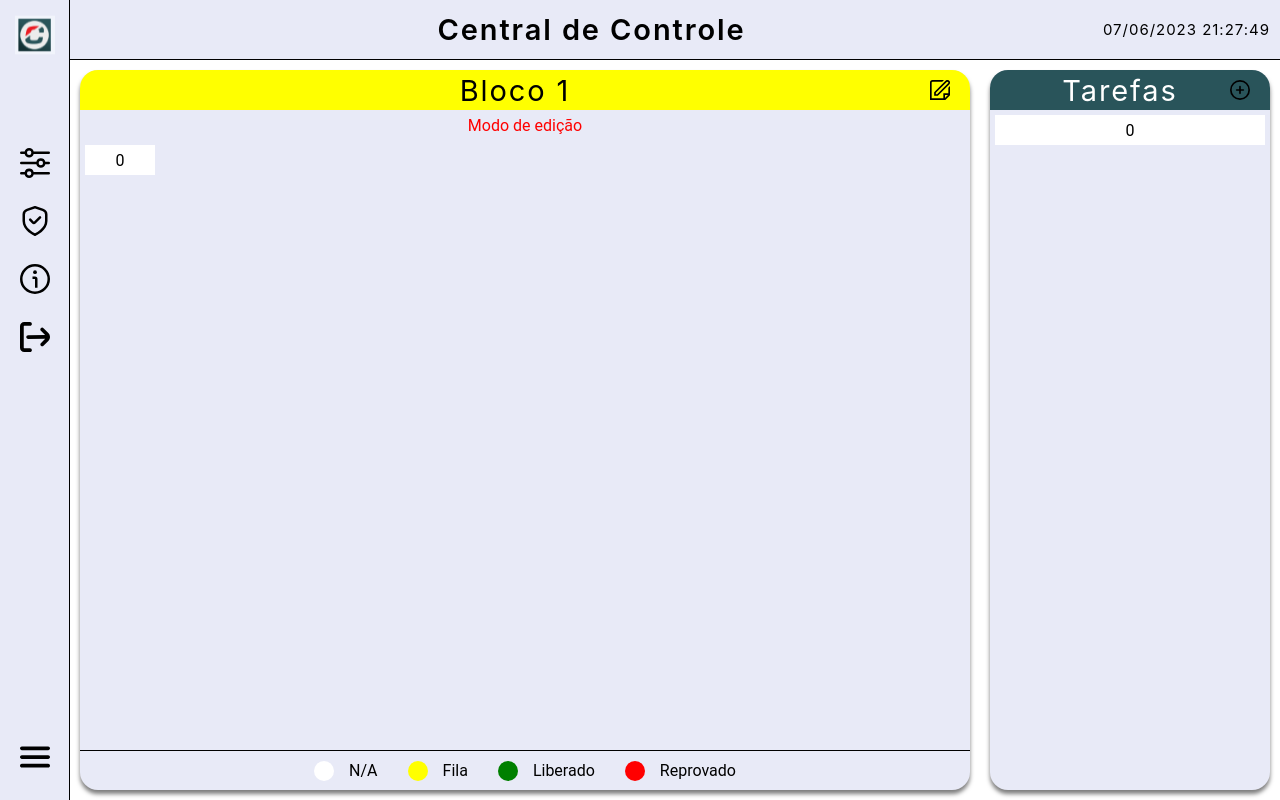
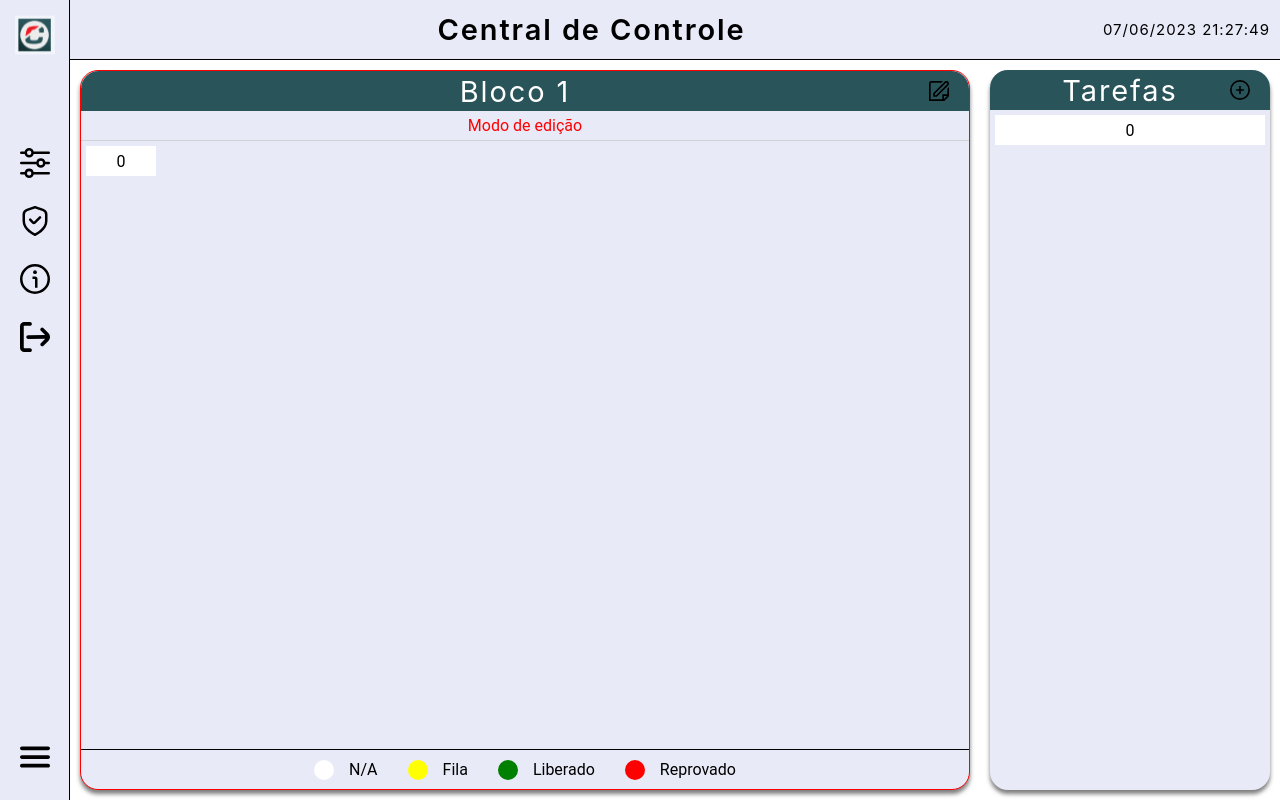
Before and after one commit to matheusbiaggio/C4A-antigo, a React (Create React App) app: page / in a window 1280 px wide. Both pictures are taken after a click on the button 1240 px from the left and 90 px from the top of the page. Built offline with nearby package versions, Linux system fonts and the light colour scheme.

Commit message:
Resolução bug de não movimentar o bloco ao mudar para edição

```diff
--- a/src/components/Block.jsx
+++ b/src/components/Block.jsx
@@ -109,6 +109,11 @@ export default function Block() {
                 <BlockStyle
                   status={block.status}
                   onDoubleClick={() => handleDoubleClick(block)}
+                  style={{
+                    position: 'absolute',
+                    left: `${(((block.porcentX * parentWidth) / 100) + 80) - block.x}px`,
+                    top: `${(((block.porcentY * parentHeight) / 100) + 140) - block.y}px`,
+                  }}
                 >
                   {block.name}
                 </BlockStyle>
--- a/src/components/MainContent.jsx
+++ b/src/components/MainContent.jsx
@@ -21,18 +21,20 @@ export default function MainContent() {
   }
 
   return (
-    <MainContainer>
-      <HeaderContainer isEdit={isEdit} >
-        <TitleHeader isEdit={isEdit}>Bloco 1</TitleHeader>
+    <MainContainer isEdit={isEdit} >
+      <HeaderContainer>
+        <TitleHeader>Bloco 1</TitleHeader>
         <Button
           onClick={ handleChangeEdit}
         >
           <Img src={ EditIcon } alt="EditIcon" />
         </Button>
       </HeaderContainer>
-      <EditContainer>
-        {isEdit && (
+      <EditContainer isEdit={isEdit}>
+        {isEdit ? (
           <p>Modo de edição</p>
+        ) : (
+          <p>Modo de vizualização</p>
         )}
       </EditContainer>
       <Block />
--- a/src/style/MainContent.js
+++ b/src/style/MainContent.js
@@ -10,6 +10,9 @@ export const MainContainer = styled.div`
 
   box-shadow: 0px 4px 4px rgba(0, 0, 0, 0.51);
   border-radius: 18px;
+  border: ${({isEdit}) => (
+    isEdit === true && '1px solid red'
+  )};
 
   background-color: #e8eaf7;
 `;
@@ -25,9 +28,7 @@ export const HeaderContainer = styled.header`
   border-top-right-radius: 18px;
   border-top-left-radius: 18px;
 
-  background-color: ${({isEdit}) => (
-    isEdit === true ? 'yellow' : '#29545A'
-  )};
+  background-color: #29545A;
 `
 
 export const Img = styled.img`
@@ -56,9 +57,7 @@ export const TitleHeader = styled.h3`
 
   letter-spacing: 0.065em;
 
-  color: ${({isEdit}) => (
-    isEdit === true ? 'black' : 'white'
-  )};
+  color: #FFFFFF;
 `
 
 export const FooterHeader = styled.footer`
@@ -90,8 +89,15 @@ export const EditContainer = styled.div`
   justify-content: center;
   width: 100%;
   height: 30px;
+  border-bottom: 1px solid #d3d3d3;
 
-  color: red;
+  color: ${({isEdit}) => (
+    isEdit === true ? (
+      'red'
+    ) : (
+      'black'
+    )
+  )};
 `
 
 export const ContainerBlocks = styled.div`
```
